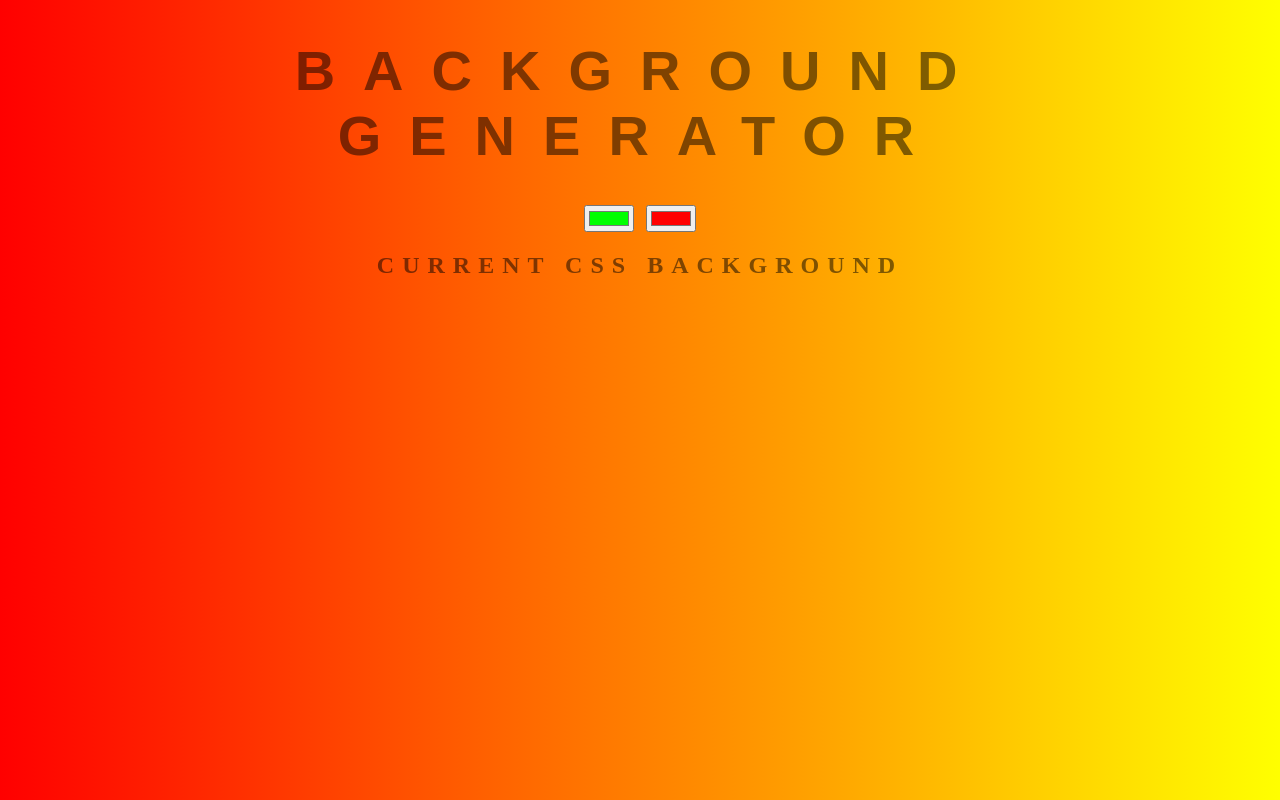
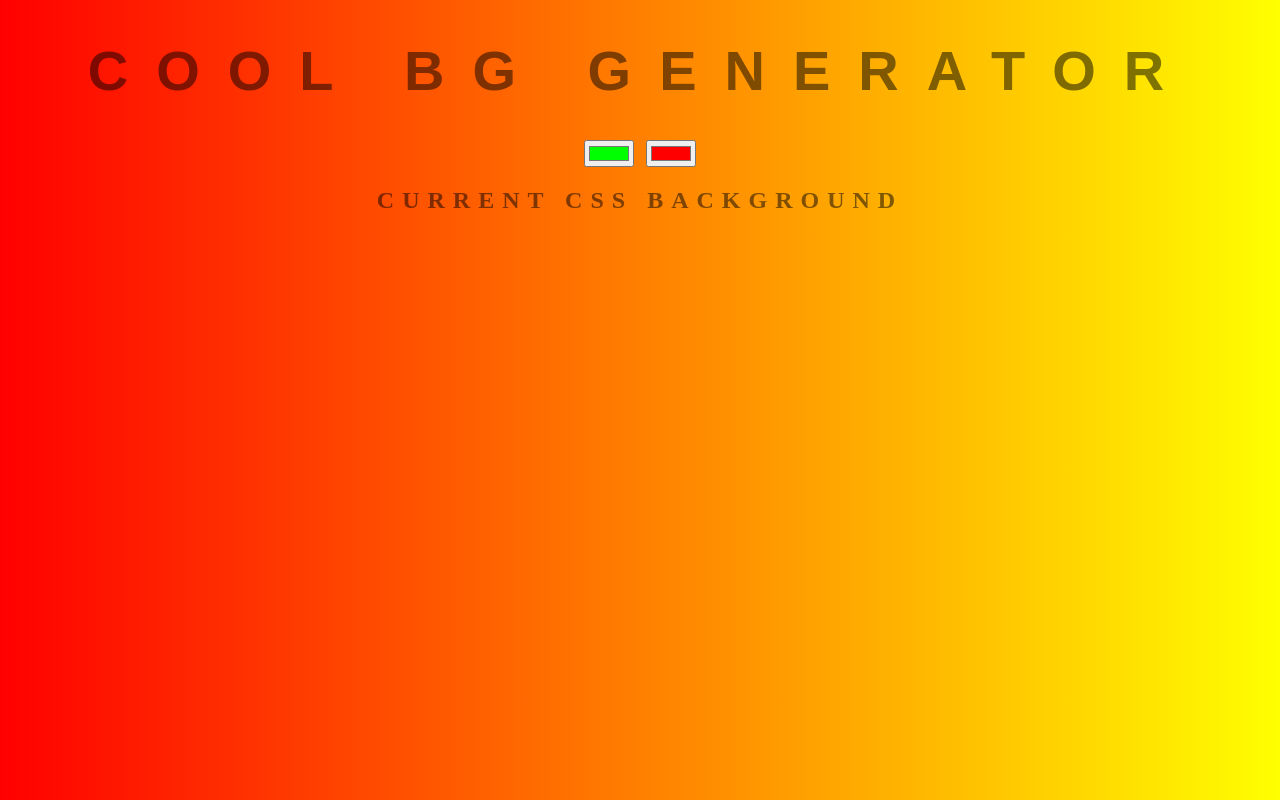
Before and after one commit to ipswebdev/background-generator, a plain HTML site: page colorPicker.html in a window 1280 px wide. Drawn offline with Linux system fonts and the light colour scheme.

Commit message:
changing title

```diff
--- a/colorPicker.html
+++ b/colorPicker.html
@@ -5,7 +5,7 @@
 	<link rel="stylesheet" type="text/css" href="coloStyle.css">
 </head>
 <body id="gradient">
-<h1>BackGround Generator</h1>
+<h1>Cool BG Generator</h1>
 <input class="color1"  type="color" name="color1" value="#00ff00">
 <input class="color2" type="color"   name="color2" value="#ff0000">
 <h2>Current CSS BackGround</h2>
```
